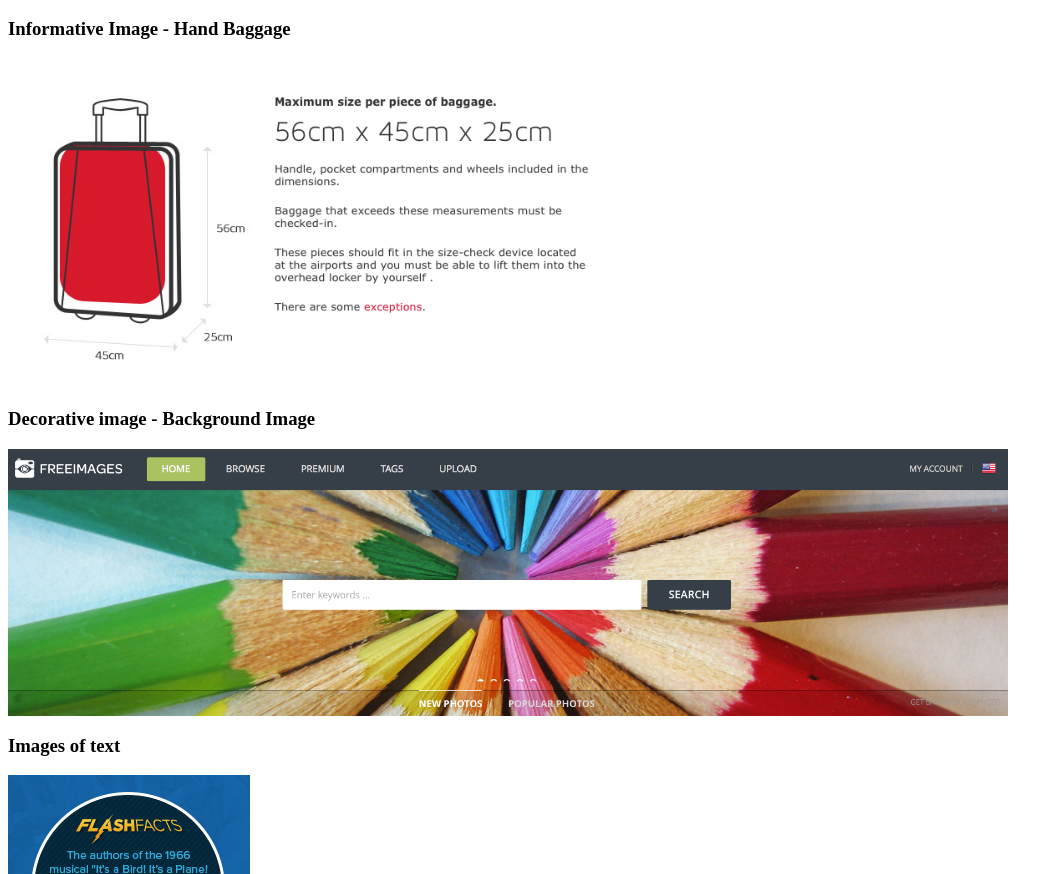
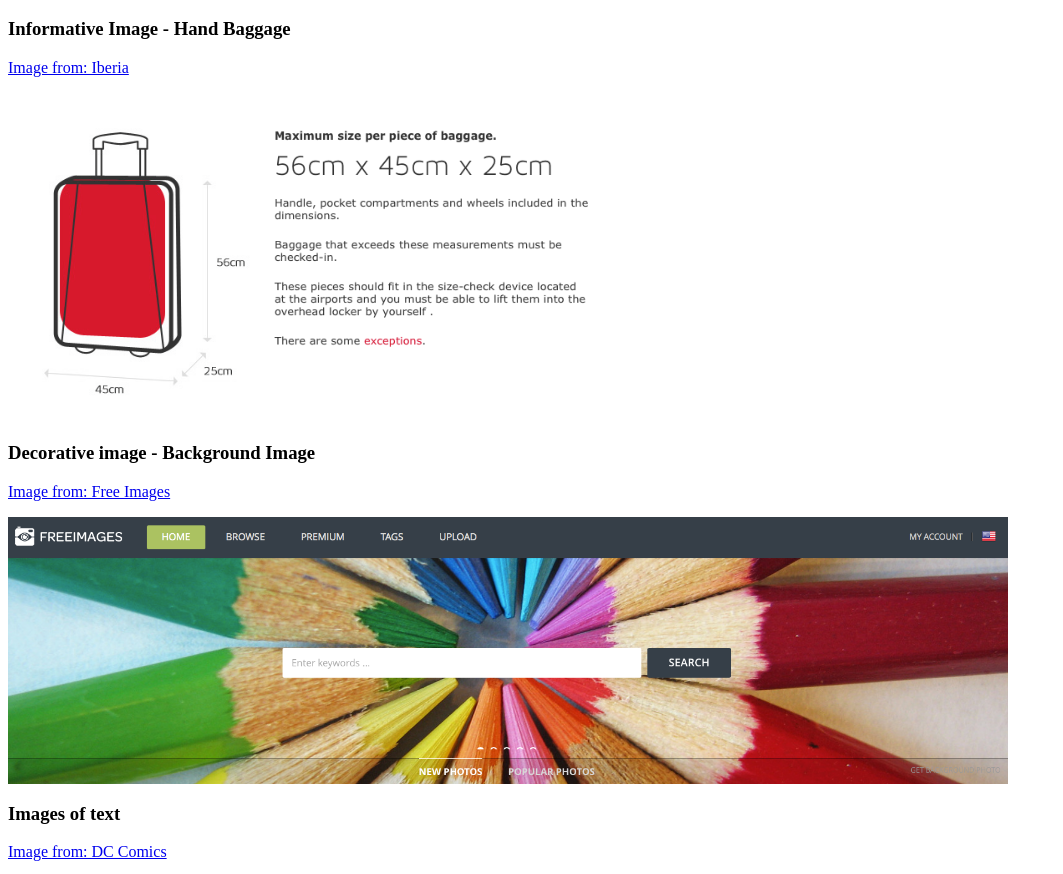
Before and after one commit to RaquelLuis/edx-W3CxHTML5-Week2-ImagesActivity-Exercise3, a plain HTML site: page index.html in a window 1280 px wide. Shown: the part 48-922 px from the top of the page, without its empty margins (0-1063 px from the left). Drawn offline with Linux system fonts and the light colour scheme.

Commit message:
Update index.html

```diff
--- a/index.html
+++ b/index.html
@@ -6,12 +6,15 @@
 <body>
     <h1>edx-W3CxHTML5-Week2-ImagesActivity (Exercise3)</h1>
     <h3>Informative Image - Hand Baggage</h3>
+    <p><a href="http://www.iberia.com/gb/luggage/hand-luggage/?language=en" target="blank">Image from: Iberia</a></p>
     <img src="images/handbaggage.png" alt="Illustration of the maximum permitted size of Hand Baggage" width="600px">
 
-   <h3>Decorative image - Background Image</h3>
+    <h3>Decorative image - Background Image</h3>
+    <p><a href="http://www.freeimages.com" target="blank">Image from: Free Images </a></p>
     <img src="images/freeimages.png" alt="" width="1000px">
 
-   <h3>Images of text</h3>
+    <h3>Images of text</h3>
+    <p><a href="http://www.dccomics.com" target="blank">Image from: DC Comics</a></p>
     <img src="images/flashfacts.png" alt="FLASH FACTS. The authors of the 1966 musical 'It's a bird It's a Plane! It's Superman!' also contributed to this movie">
 
 </body>
```
